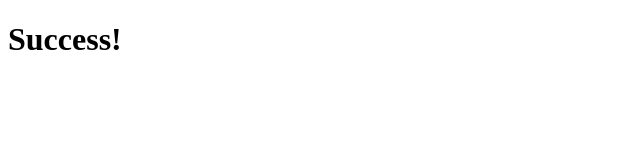
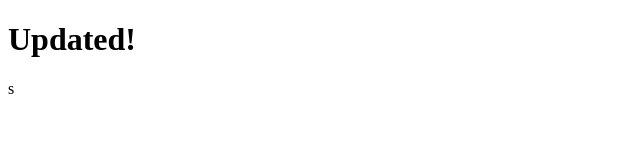
Before and after one commit to xmandamn/docker-lab, a plain HTML site: page index.html in a window 1280 px wide. Shown: the full height of the page, 0-640 px from the left. Drawn offline with Linux system fonts and the light colour scheme.

Commit message:
Finished Lab 02 Docker experiment

```diff
--- a/index.html
+++ b/index.html
@@ -1,6 +1,6 @@
 <!DOCTYPE html>
 <html>
 <body>
-    <h1>Success!</h1>
+    <h1>Updated!</h1>
 </body>
-</html>
+</html>s
```
Also changed, not shown: 1 other file.
